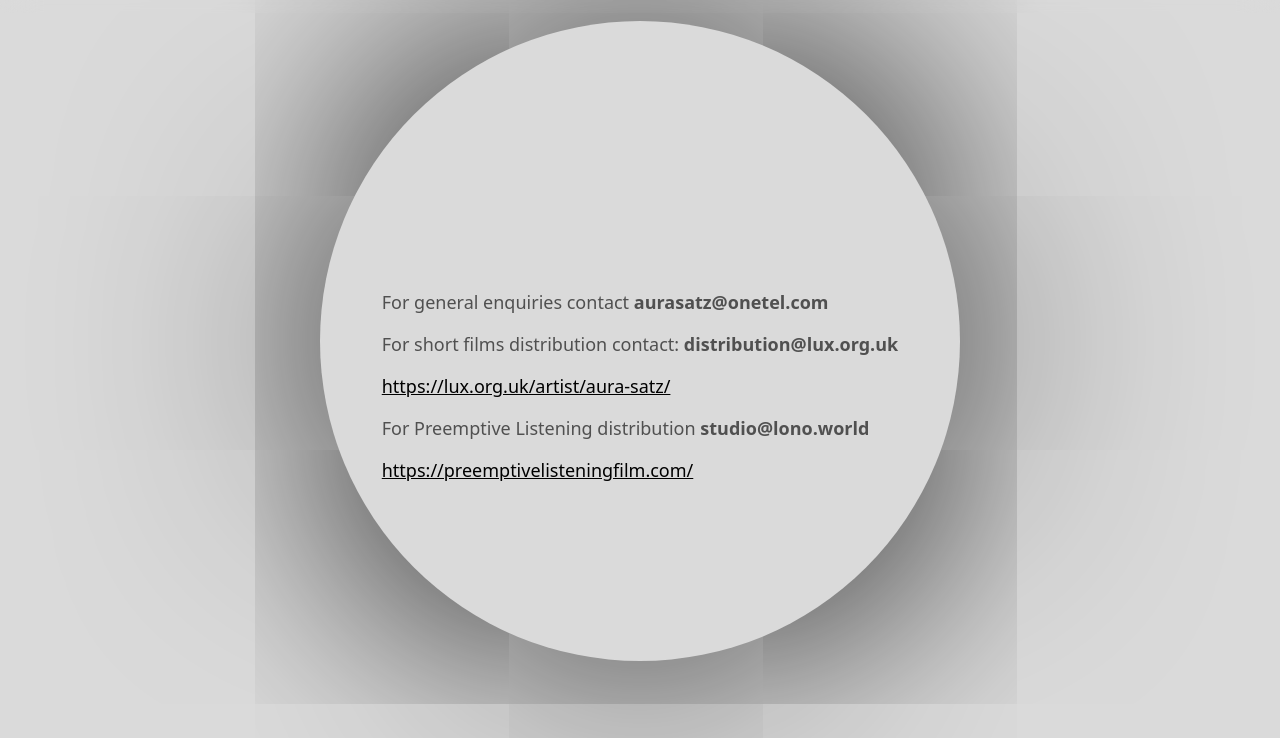
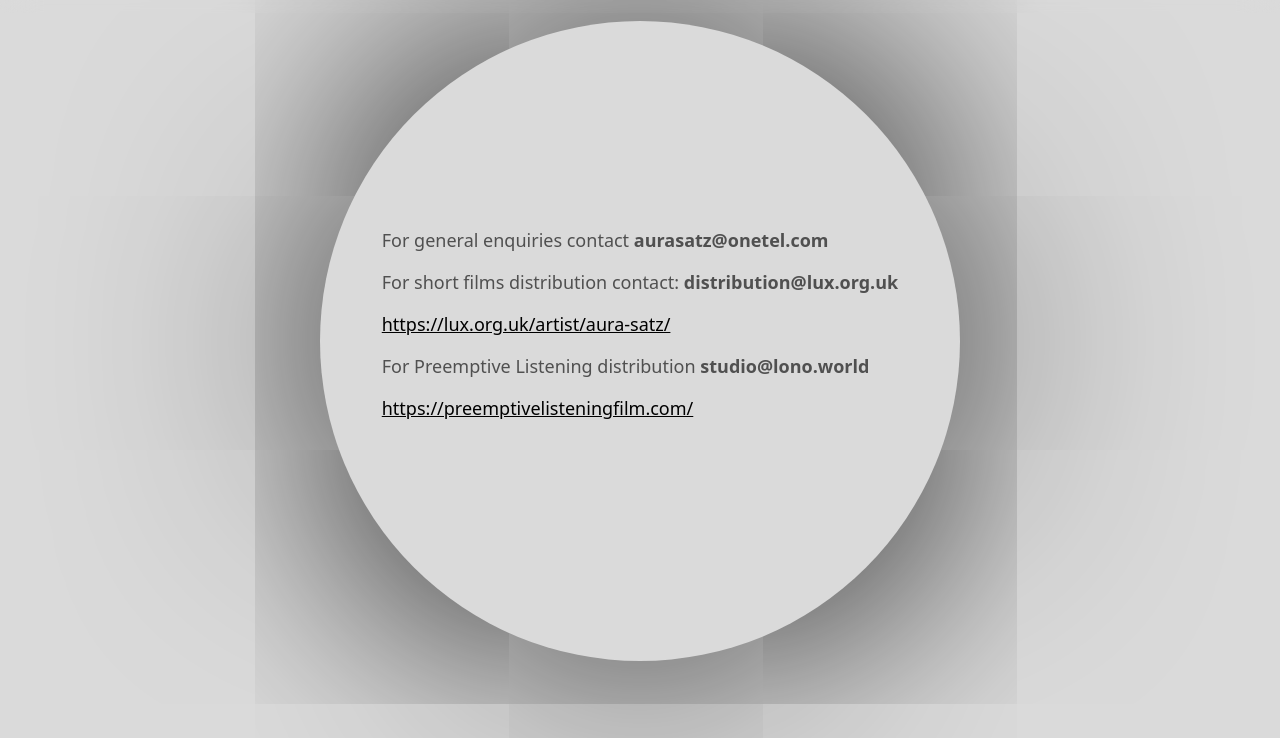
Before and after one commit to vonKristoff/iamanagram, an Astro site: page /info in a window 1280 px wide. Shown: the part 59-797 px from the top of the page. Built offline with nearby package versions, Linux system fonts and the light colour scheme; Astro itself is replaced by a stand-in of ours.

Commit message:
improve info page positioning

```diff
--- a/src/layouts/MainHeader.astro
+++ b/src/layouts/MainHeader.astro
@@ -56,7 +56,7 @@
 		margin: 0 auto;
 		margin-top: var(--spacing-level-1);
 		max-width: calc(var(--width-article) + var(--spacing-level-2));
-		margin-bottom:;
+		min-height: 100dvh;
 	}
 	.nav-flex {
 		flex: 0 0.5 auto;
--- a/src/pages/info.astro
+++ b/src/pages/info.astro
@@ -40,7 +40,7 @@
 		z-index: 1;
 		display: grid;
 		place-content: center;
-		min-height: calc(100dvh - var(--spacing-level-1) - 2em);
+		min-height: calc(80vh - var(--spacing-level-1));
 		height: inherit;
 		margin: 0;
 		padding: 0;
```
